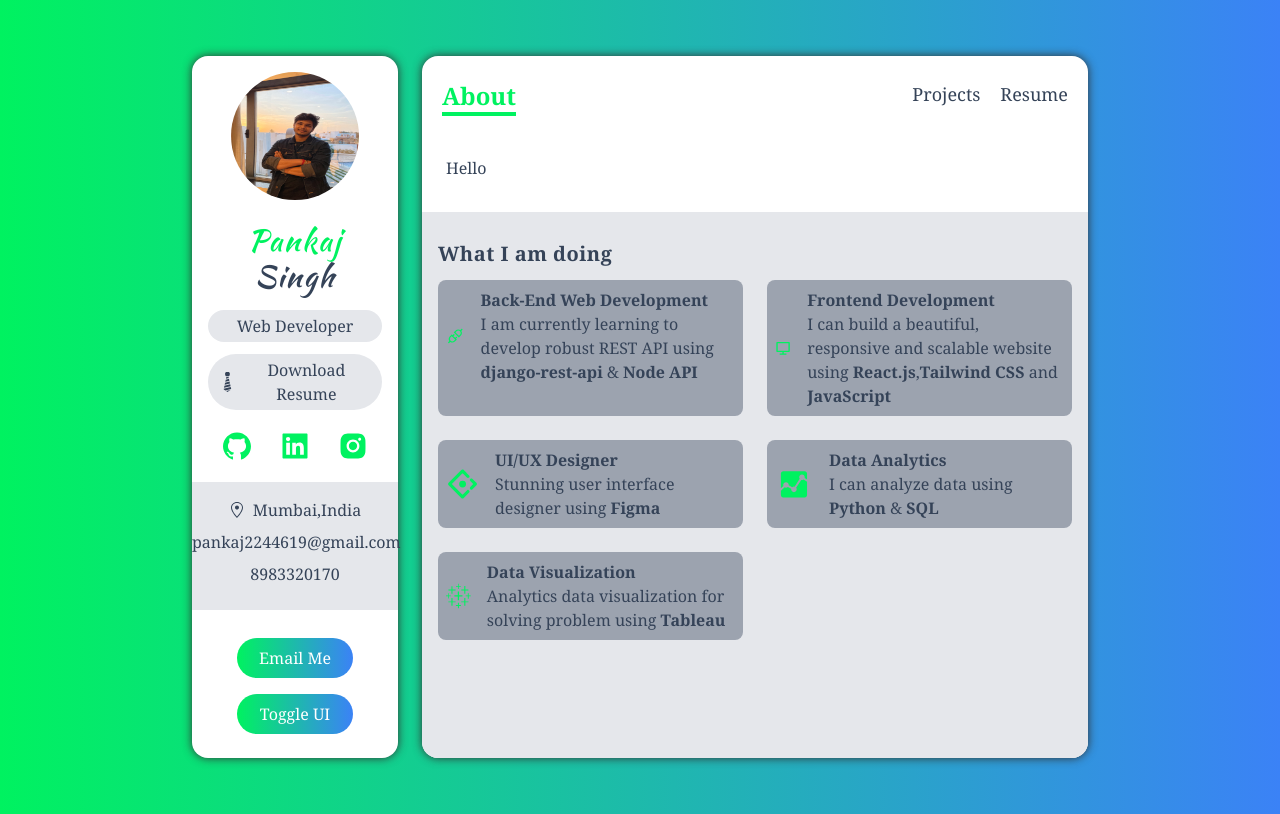
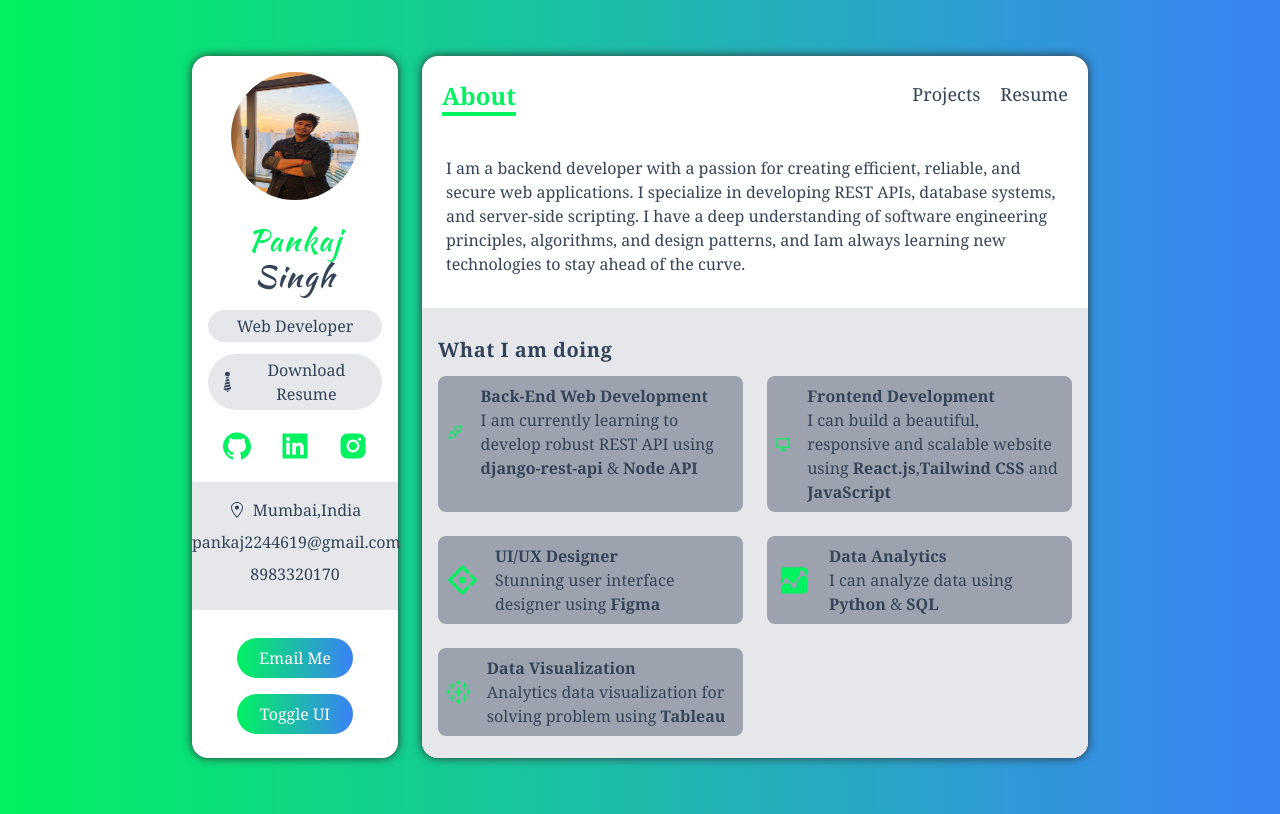
Before and after one commit to devh4ppy/Portfolio-Website, a Next.js app: page / in a window 1280 px wide. Built offline with nearby package versions, Linux system fonts and the light colour scheme.

Commit message:
Update index.tsx

```diff
--- a/pages/index.tsx
+++ b/pages/index.tsx
@@ -9,7 +9,7 @@ const index = () => {
   return (
     <div className="flex flex-col px-6 pt-1 flex-grow">
       <title>Prohappy2.1 </title>
-      <h5 className="my-3 font-medium">Hello</h5>
+      <h5 className="my-3 font-medium">I am a backend developer with a passion for creating efficient, reliable, and secure web applications. I specialize in developing REST APIs, database systems, and server-side scripting. I have a deep understanding of software engineering principles, algorithms, and design patterns, and Iam always learning new technologies to stay ahead of the curve.</h5>
       <div className="p-4 mt-5 bg-gray-200 dark:bg-dark-100 flex-grow"
       style={{ marginLeft: '-1.5rem', marginRight: '-1.5rem'}}>
           <h6 className="my-3 text-xl font-bold tracking-wide">What I am doing</h6>
```
